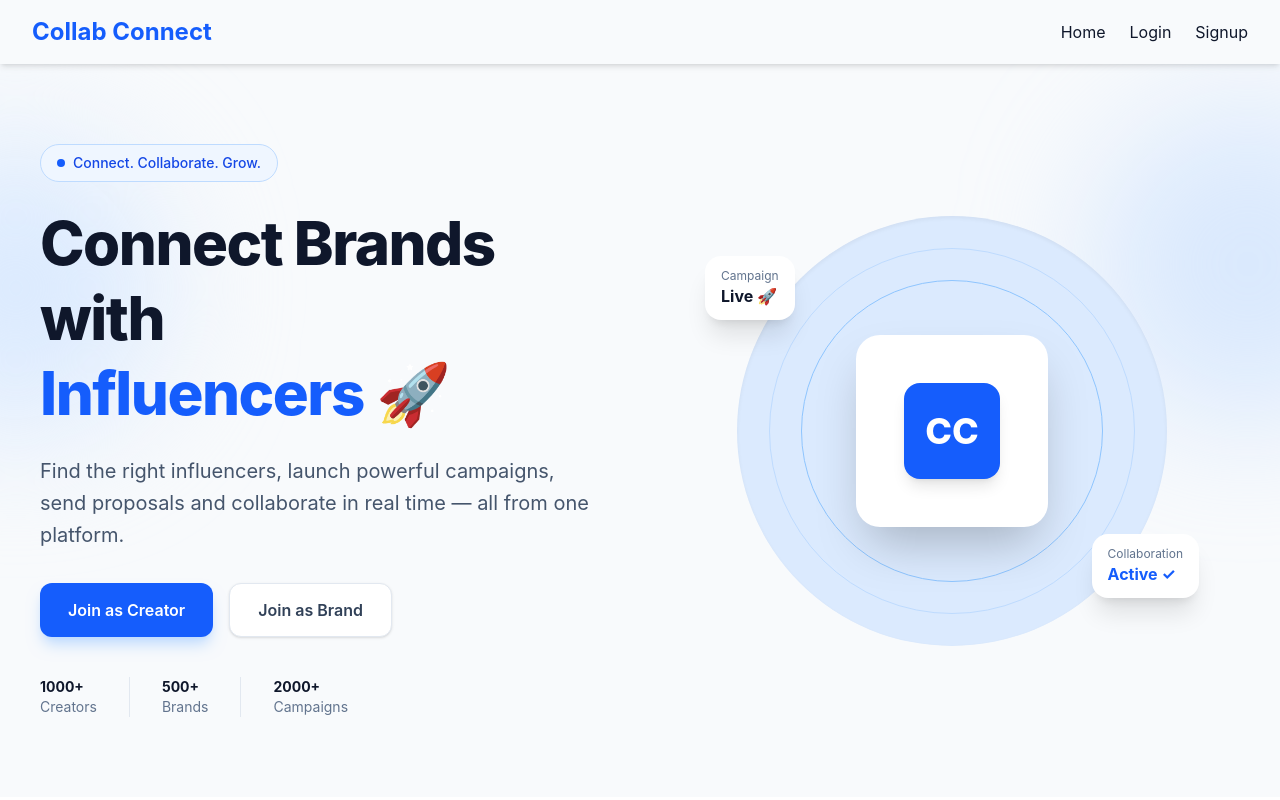
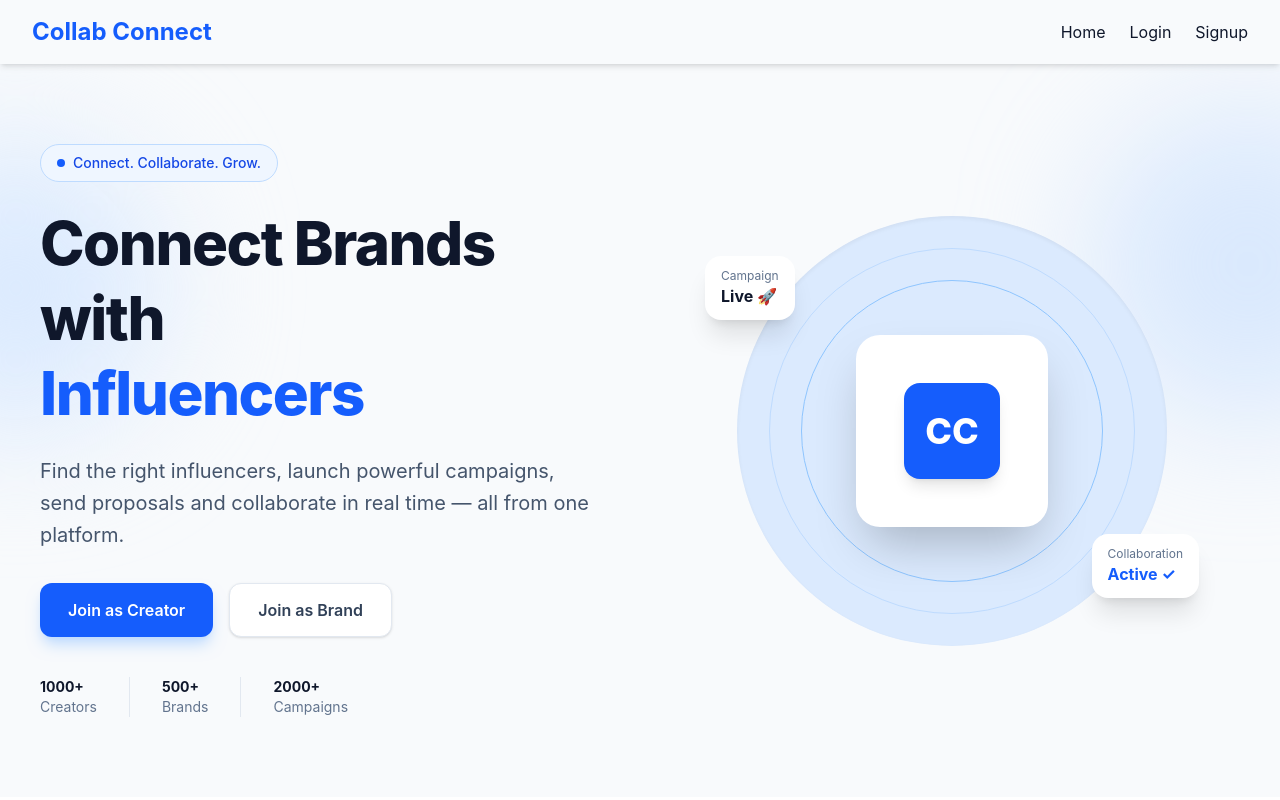
Before and after one commit to kb-dev-sketch/collab.com, a React app in the folder frontend/: page / in a window 1280 px wide. Shown: the top 800 px of the page. Built offline with nearby package versions, Linux system fonts and the light colour scheme; no server answers; the HTML template or start-up script is replaced by a standard one.

Commit message:
fix: remove emoji from heading in Home component

```diff
--- a/frontend/src/pages/Home.jsx
+++ b/frontend/src/pages/Home.jsx
@@ -30,7 +30,7 @@ function Home() {
             <h1 className="text-5xl font-extrabold leading-tight tracking-tight sm:text-6xl">
               Connect Brands with
               <span className="block text-blue-600">
-                Influencers 🚀
+                Influencers
               </span>
             </h1>
 
```
